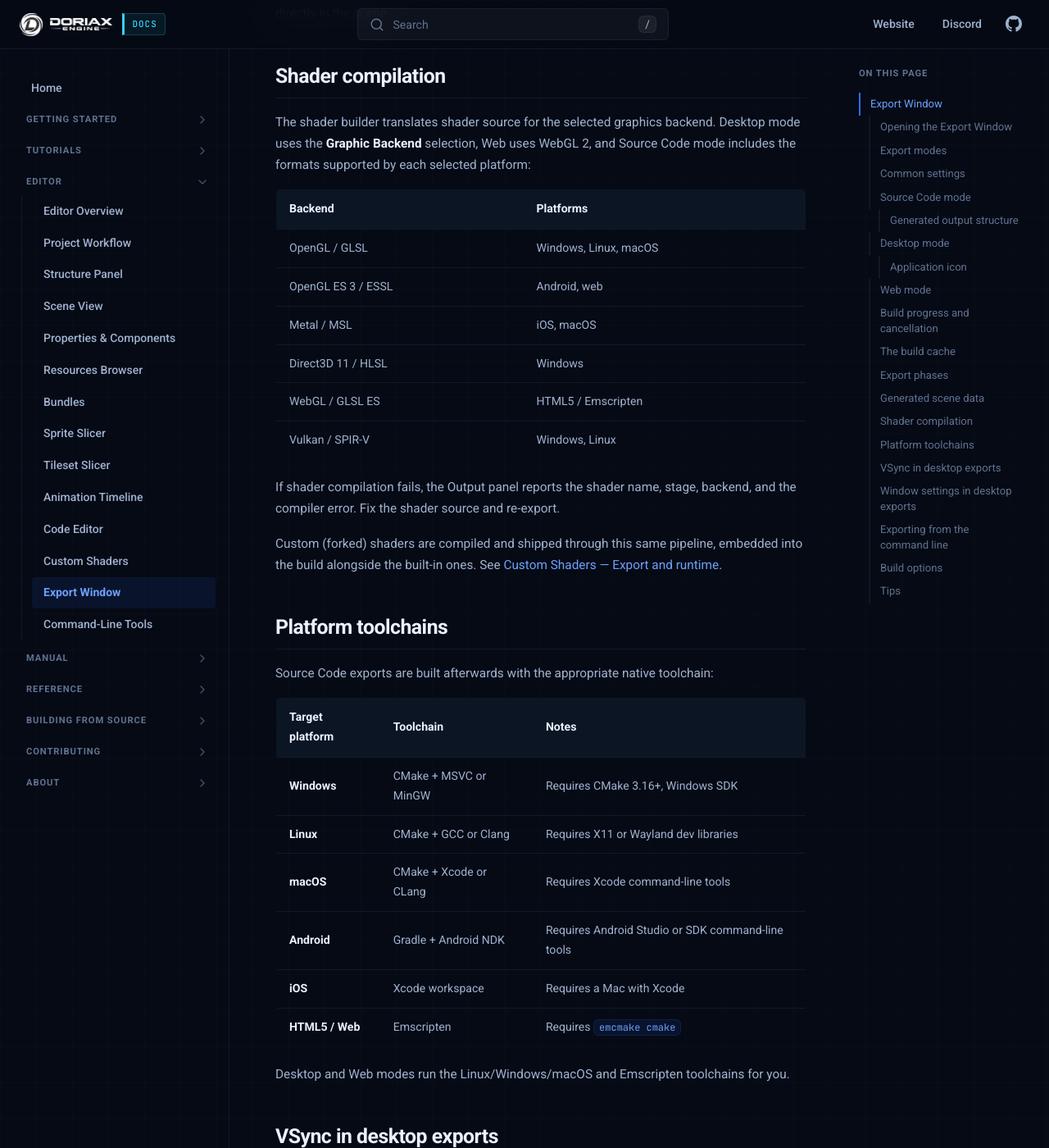
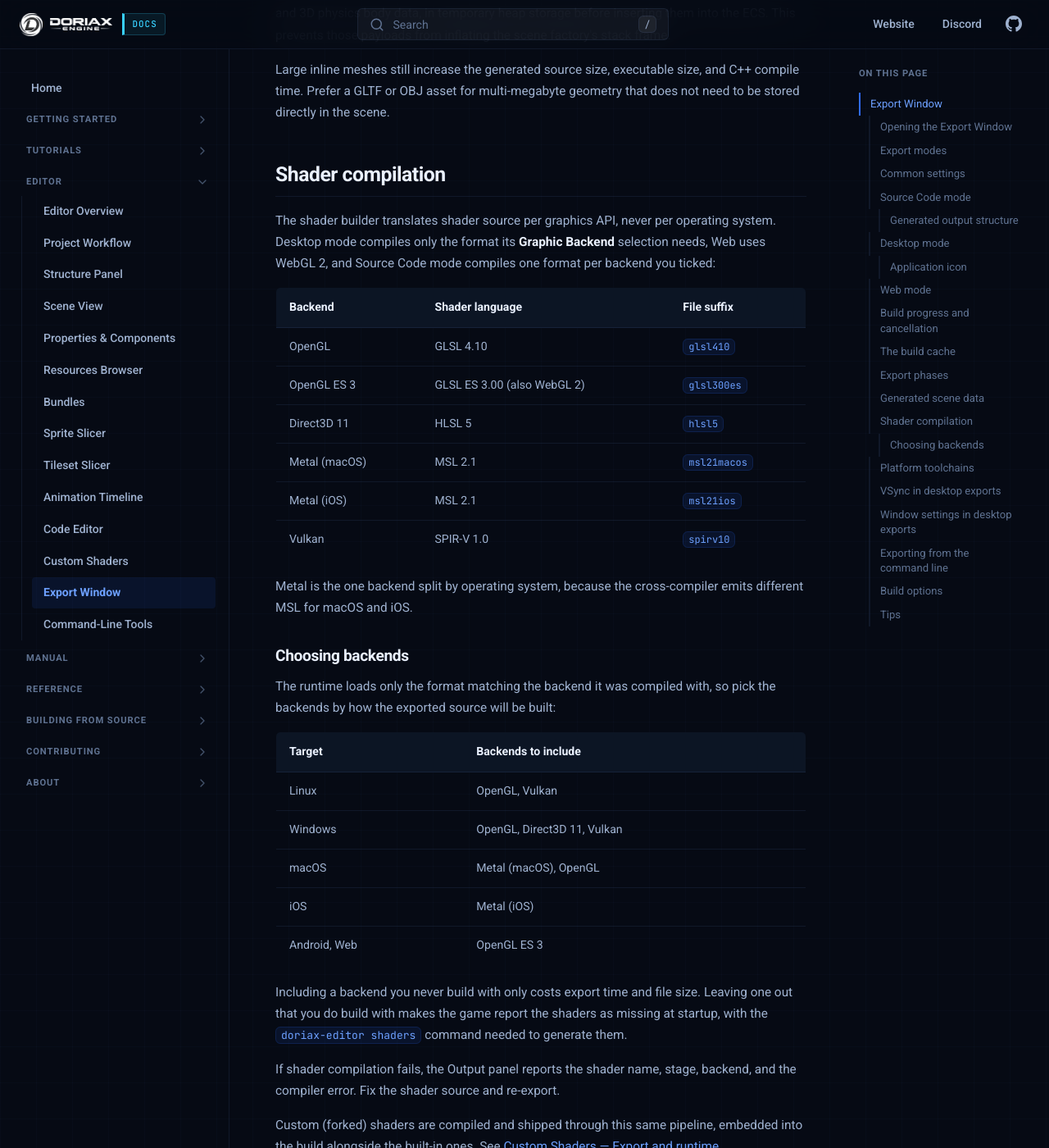
Before and after one commit to doriaxengine/doriax-docs, an MkDocs documentation site: the page built from docs/editor/export.md, in a window 1280 px wide and 1400 px high, scrolled down 6677 px. Shown: the whole window at 82% size. Built offline with MkDocs 1.6.1, drawn with Linux system fonts in a browser that asks for light colours; some of the changed text lies outside the part shown.

Commit message:
Doc graphic backends replacing platforms in export

````diff
--- a/docs/editor/export.md
+++ b/docs/editor/export.md
@@ -56,9 +56,14 @@ feature only at runtime from scripts (say, turning on SSR) so its shaders ship t
 
 ## Source Code mode
 
-Exactly the classic export: choose the **platforms** to include (Linux, Windows, macOS,
-iOS, Web, Android) — this decides which shader formats are compiled in — and get a
-buildable CMake project in the target directory.
+Exactly the classic export: choose the **graphic backends** to include (OpenGL, OpenGL ES
+3, Direct3D 11, Metal for macOS and iOS, Vulkan) — this decides which shader formats are
+compiled in — and get a buildable CMake project in the target directory.
+
+The source builds for every supported operating system regardless of this choice; only the
+shaders are affected, so include every backend the project may eventually be built with.
+The backends your own machine can build are pre-selected. See
+[Shader compilation](#shader-compilation) for which target needs which backend.
 
 ### Generated output structure
 
@@ -67,7 +72,7 @@ output/
 ├── CMakeLists.txt       ← build system entry point
 ├── core/  libs/  platform/  renders/  workspaces/
 │                        ← engine runtime source (copied from the editor's SDK)
-├── shaders/             ← compiled shader headers for the selected platforms
+├── shaders/             ← compiled shader headers for the selected backends
 └── project/
     ├── main.cpp         ← generated startup entry point
     ├── *.cpp            ← generated scene and bundle factory sources
@@ -108,7 +113,7 @@ operating system:
 | Host | Backends |
 | --- | --- |
 | **Linux** | OpenGL *(default)*, Vulkan |
-| **Windows** | Direct3D 11 *(default)*, Vulkan, OpenGL |
+| **Windows** | OpenGL *(default)*, Vulkan, Direct3D 11 |
 | **macOS** | Metal *(default)*, OpenGL |
 
 The exporter passes the selection to CMake and compiles only the shader format needed
@@ -224,18 +229,38 @@ to be stored directly in the scene.
 
 ## Shader compilation
 
-The shader builder translates shader source for the selected graphics backend. Desktop
-mode uses the **Graphic Backend** selection, Web uses WebGL 2, and Source Code mode
-includes the formats supported by each selected platform:
+The shader builder translates shader source per graphics API, never per operating system.
+Desktop mode compiles only the format its **Graphic Backend** selection needs, Web uses
+WebGL 2, and Source Code mode compiles one format per backend you ticked:
 
-| Backend | Platforms |
+| Backend | Shader language | File suffix |
+| --- | --- | --- |
+| OpenGL | GLSL 4.10 | `glsl410` |
+| OpenGL ES 3 | GLSL ES 3.00 (also WebGL 2) | `glsl300es` |
+| Direct3D 11 | HLSL 5 | `hlsl5` |
+| Metal (macOS) | MSL 2.1 | `msl21macos` |
+| Metal (iOS) | MSL 2.1 | `msl21ios` |
+| Vulkan | SPIR-V 1.0 | `spirv10` |
+
+Metal is the one backend split by operating system, because the cross-compiler emits
+different MSL for macOS and iOS.
+
+### Choosing backends
+
+The runtime loads only the format matching the backend it was compiled with, so pick the
+backends by how the exported source will be built:
+
+| Target | Backends to include |
 | --- | --- |
-| OpenGL / GLSL | Windows, Linux, macOS |
-| OpenGL ES 3 / ESSL | Android, web |
-| Metal / MSL | iOS, macOS |
-| Direct3D 11 / HLSL | Windows |
-| WebGL / GLSL ES | HTML5 / Emscripten |
-| Vulkan / SPIR-V | Windows, Linux |
+| Linux | OpenGL, Vulkan |
+| Windows | OpenGL, Direct3D 11, Vulkan |
+| macOS | Metal (macOS), OpenGL |
+| iOS | Metal (iOS) |
+| Android, Web | OpenGL ES 3 |
+
+Including a backend you never build with only costs export time and file size. Leaving one
+out that you do build with makes the game report the shaders as missing at startup, with
+the `doriax-editor shaders` command needed to generate them.
 
 If shader compilation fails, the Output panel reports the shader name, stage, backend,
 and the compiler error. Fix the shader source and re-export.
@@ -285,7 +310,7 @@ The Source Code pipeline is available headlessly through the `doriax-editor` CLI
 is ideal for build servers and CI/CD:
 
 ```bash
-doriax-editor export --project ./MyGame --out ./build/MyGame --platform "linux,web"
+doriax-editor export --project ./MyGame --out ./build/MyGame --backend "vulkan,opengles"
 ```
 
 See [Command-Line Tools](command-line.md) for the full `export` and `shaders` reference.
````
Also changed, not shown: docs/editor/command-line.md (+33 -26 lines), docs/tutorials/exporting-a-project.md (+2 -2 lines).
